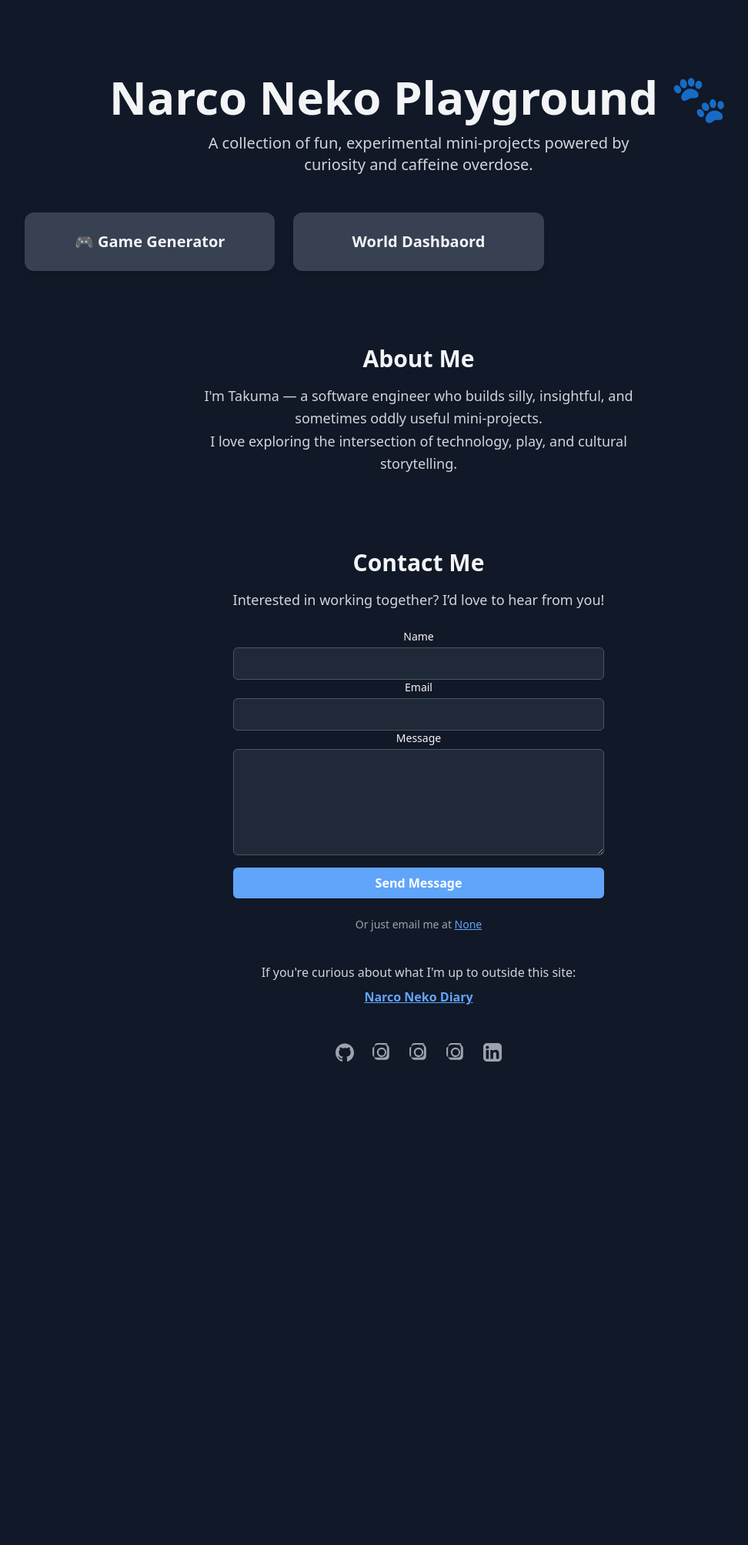
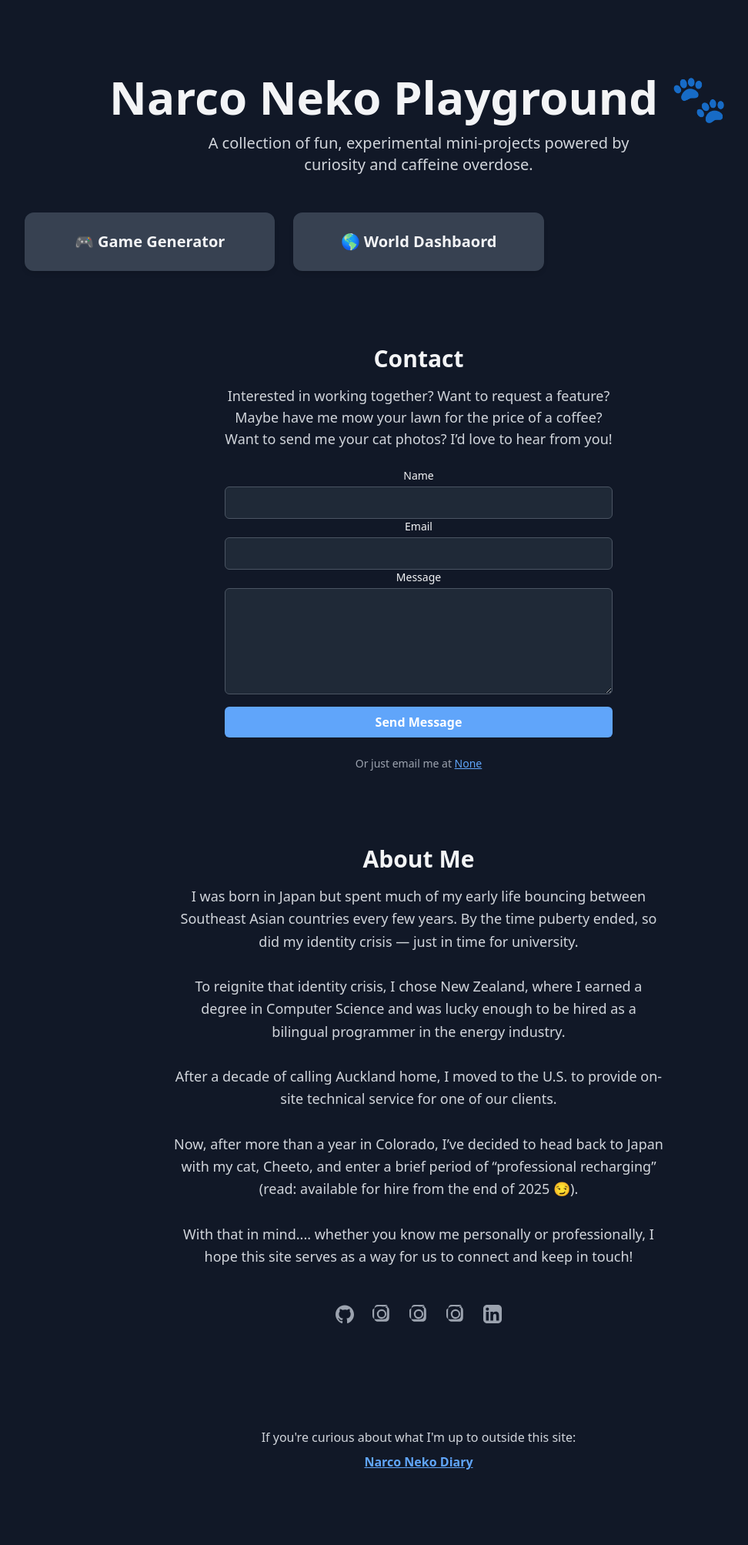
Before and after one commit to mambo-san/narco_neko_playground, a Flask app: page / in a window 1280 px wide. Shown: the whole page at 77% size, without its empty margins (96-1068 px from the left). Before the commit the page ends 1379 px from the top, so only its background shows below. Run offline with Flask 3, Linux system fonts and the light colour scheme; some libraries are stand-ins or nearby versions.

Commit message:
Updated bio

```diff
--- a/config.py
+++ b/config.py
@@ -19,5 +19,5 @@
 	#New project to be added here to display as card on the home page
 	MINI_PROJECTS = [
         {'name': '🎮 Game Generator', 'endpoint': 'game_generator.game_generator','description': 'Generate games with AI'},
-        {"name": " World Dashbaord", 'endpoint': 'world_dashboard.index','description': 'Something useful'},
+        {"name": "🌎 World Dashbaord", 'endpoint': 'world_dashboard.index','description': 'Something useful'},
     ]
--- a/templates/index.html
+++ b/templates/index.html
@@ -1,8 +1,9 @@
 <!DOCTYPE html>
 <html lang="en">
+
 <head>
   <meta charset="UTF-8" />
-  <meta name="viewport" content="width=device-width, initial-scale=1.0"/>
+  <meta name="viewport" content="width=device-width, initial-scale=1.0" />
   <title>Welcome | Narco Neko Playground</title>
   <script>
     if (!localStorage.getItem('theme') || localStorage.getItem('theme') === 'dark') {
@@ -18,7 +19,9 @@
 
 
 </head>
-<body class="transition-colors duration-1000 bg-slate-100 dark:bg-gray-900 min-h-screen text-gray-800 dark:text-gray-100">
+
+<body
+  class="transition-colors duration-1000 bg-slate-100 dark:bg-gray-900 min-h-screen text-gray-800 dark:text-gray-100">
 
   {% with messages = get_flashed_messages(with_categories=true) %}
   {% if messages %}
@@ -40,7 +43,8 @@
 
 
   <!-- Sidebar Menu -->
-  <div id="sidebar" class="fixed top-0 left-0 w-64 h-full bg-white dark:bg-gray-800 shadow-lg transform -translate-x-full transition-transform duration-1000 sm:hidden z-40">
+  <div id="sidebar"
+    class="fixed top-0 left-0 w-64 h-full bg-white dark:bg-gray-800 shadow-lg transform -translate-x-full transition-transform duration-1000 sm:hidden z-40">
     <div class="p-6">
       <button id="closeBtn" class="text-xl mb-4 dark:text-white">✕ Close</button>
       <nav class="flex flex-col space-y-4">
@@ -62,7 +66,8 @@
     </p>
 
     <!-- Projects -->
-    <div id="projects" class="grid grid-cols-1 sm:grid-cols-2 md:grid-cols-3 gap-6 w-full max-w-5xl animate-fade-in delay-2">
+    <div id="projects"
+      class="grid grid-cols-1 sm:grid-cols-2 md:grid-cols-3 gap-6 w-full max-w-5xl animate-fade-in delay-2">
       {% for project in projects %}
       <a href="{{ url_for(project.endpoint) }}"
         class="transition-colors duration-1000 bg-white dark:bg-gray-700 text-gray-800 dark:text-gray-100 p-6 rounded-xl shadow-md hover:shadow-xl transform hover:-translate-y-1 transition-all text-xl font-semibold text-center">
@@ -71,21 +76,15 @@
       {% endfor %}
     </div>
 
-    <!-- About Me -->
-    <section id="about" class="mt-24 max-w-2xl text-center px-4">
-      <h2 class="text-3xl font-bold mb-4">About Me</h2>
-      <p class="text-lg text-gray-700 dark:text-gray-300 leading-relaxed">
-        I'm Takuma — a software engineer who builds silly, insightful, and sometimes oddly useful mini-projects.<br>
-        I love exploring the intersection of technology, play, and cultural storytelling.
-      </p>
-    </section>
 
     <!-- Contact -->
     <section id="contact" class="mt-24 max-w-2xl text-center px-4">
-      <h2 class="text-3xl font-bold mb-4">Contact Me</h2>
+      <h2 class="text-3xl font-bold mb-4">Contact</h2>
 
       <p class="text-lg text-gray-700 dark:text-gray-300 mb-6">
-        Interested in working together? I’d love to hear from you!
+        Interested in working together? Want to request a feature? <br />
+        Maybe have me mow your lawn for the price of a coffee?<br />
+        Want to send me your cat photos? I’d love to hear from you!
       </p>
       <form action="/submit_contact" method="POST">
         <div>
@@ -111,57 +110,99 @@
 
       <p class="text-sm text-gray-500 dark:text-gray-400 mt-6">
         Or just email me at
-        <a href="mailto:takuma.sato.nz@gmail.com" class="text-blue-600 dark:text-blue-400 underline">{{my_email}}</a>
+        <a href="mailto:{{my_email}}" class="text-blue-600 dark:text-blue-400 underline">{{my_email}}</a>
+      </p>
+    </section>
+
+    <!-- About Me -->
+    <section id="about" class="mt-24 max-w-2xl text-center px-4">
+      <h2 class="text-3xl font-bold mb-4">About Me</h2>
+      <p class="text-lg text-gray-700 dark:text-gray-300 leading-relaxed">
+        I was born in Japan but spent much of my early life bouncing between Southeast Asian countries every few years.
+        By the time puberty ended, so did my identity crisis — just in time for university.
+        <br /><br />
+        To reignite that identity crisis, I chose New Zealand, where I earned a degree in Computer Science and was lucky enough
+        to be hired as a bilingual programmer in the energy industry.
+        <br /><br />
+        After a decade of calling Auckland home, I moved to the U.S. to provide on-site technical service for one of our
+        clients.
+        <br /><br />
+        Now, after more than a year in Colorado, I’ve decided to head back to Japan with my cat, Cheeto, and enter a brief
+        period of “professional recharging” (read: available for hire from the end of 2025 😏).
+        <br /><br />
+        With that in mind.... whether you know me personally or professionally, I hope this site serves as a way for us to connect and keep in touch!
+        <br />
+
       </p>
 
-      <div class="mt-10 text-gray-700 dark:text-gray-300">
-        <p class="text-base">
-          If you're curious about what I'm up to outside this site:
-        </p>
-        <a href="https://mambo-san.github.io/" target="_blank" class="text-blue-600 dark:text-blue-400 font-semibold underline block mt-2">
-          Narco Neko Diary
-        </a>
-      </div>
     </section>
+
+
     <div class="mt-12 flex justify-center space-x-6">
       <!-- GitHub -->
       <a href="https://github.com/mambo-san" target="_blank" rel="noopener noreferrer" title="GitHub">
-    <svg class="w-6 h-6 fill-current text-gray-400 hover:text-white transition" xmlns="http://www.w3.org/2000/svg" viewBox="0 0 24 24">
-      <path d="M12 .5C5.37.5 0 5.87 0 12.5c0 5.29 3.438 9.78 8.205 11.385.6.111.82-.26.82-.577v-2.234c-3.338.726-4.033-1.416-4.033-1.416-.546-1.387-1.333-1.757-1.333-1.757-1.09-.745.083-.729.083-.729 1.204.084 1.837 1.237 1.837 1.237 1.07 1.834 2.809 1.304 3.495.996.108-.775.419-1.304.762-1.603-2.665-.3-5.467-1.332-5.467-5.93 0-1.31.468-2.38 1.236-3.22-.123-.303-.536-1.524.117-3.176 0 0 1.008-.322 3.3 1.23a11.495 11.495 0 0 1 3-.404c1.02.005 2.045.138 3 .404 2.29-1.552 3.297-1.23 3.297-1.23.655 1.652.242 2.873.12 3.176.77.84 1.233 1.91 1.233 3.22 0 4.61-2.807 5.628-5.48 5.922.43.37.823 1.102.823 2.222v3.293c0 .32.217.694.825.576C20.565 22.276 24 17.788 24 12.5 24 5.87 18.63.5 12 .5z"/>
+        <svg class="w-6 h-6 fill-current text-gray-400 hover:text-white transition" xmlns="http://www.w3.org/2000/svg"
+          viewBox="0 0 24 24">
+          <path
+            d="M12 .5C5.37.5 0 5.87 0 12.5c0 5.29 3.438 9.78 8.205 11.385.6.111.82-.26.82-.577v-2.234c-3.338.726-4.033-1.416-4.033-1.416-.546-1.387-1.333-1.757-1.333-1.757-1.09-.745.083-.729.083-.729 1.204.084 1.837 1.237 1.837 1.237 1.07 1.834 2.809 1.304 3.495.996.108-.775.419-1.304.762-1.603-2.665-.3-5.467-1.332-5.467-5.93 0-1.31.468-2.38 1.236-3.22-.123-.303-.536-1.524.117-3.176 0 0 1.008-.322 3.3 1.23a11.495 11.495 0 0 1 3-.404c1.02.005 2.045.138 3 .404 2.29-1.552 3.297-1.23 3.297-1.23.655 1.652.242 2.873.12 3.176.77.84 1.233 1.91 1.233 3.22 0 4.61-2.807 5.628-5.48 5.922.43.37.823 1.102.823 2.222v3.293c0 .32.217.694.825.576C20.565 22.276 24 17.788 24 12.5 24 5.87 18.63.5 12 .5z" />
         </svg>
       </a>
 
       <!-- Instagram -->
       <a href="https://www.instagram.com/tkm.photo.diary/" target="_blank" rel="noopener noreferrer" title="Instagram">
-    <svg class="w-6 h-6 fill-current text-gray-400 hover:text-pink-400 transition" xmlns="http://www.w3.org/2000/svg" viewBox="0 0 24 24">
-      <path d="M12 2.163c3.204 0 3.584.012 4.85.07 1.366.062 2.633.32 3.608 1.294.975.975 1.232 2.242 1.294 3.608.058 1.266.07 1.646.07 4.85s-.012 3.584-.07 4.85c-.062 1.366-.32 2.633-1.294 3.608-.975.975-2.242 1.232-3.608 1.294-1.266.058-1.646.07-4.85.07s-3.584-.012-4.85-.07c-1.366-.062-2.633-.32-3.608-1.294-.975-.975-1.232-2.242-1.294-3.608C2.175 15.747 2.163 15.367 2.163 12s.012-3.584.07-4.85c.062-1.366.32-2.633 1.294-3.608C4.502 2.483 5.769 2.226 7.135 2.164 8.401 2.106 8.781 2.094 12 2.094M12 0C8.741 0 8.332.015 7.052.072 5.771.13 4.725.347 3.828 1.243 2.93 2.14 2.713 3.186 2.655 4.467.015 5.747 0 6.156 0 9.415s.015 3.667.072 4.947c.058 1.281.275 2.327 1.173 3.224.897.897 1.943 1.115 3.224 1.173 1.28.057 1.689.072 4.948.072s3.667-.015 4.947-.072c1.281-.058 2.327-.275 3.224-1.173.897-.897 1.115-1.943 1.173-3.224.057-1.28.072-1.689.072-4.948s-.015-3.667-.072-4.947c-.058-1.281-.275-2.327-1.173-3.224C20.275.347 19.229.13 17.948.072 16.668.015 16.259 0 12 0zm0 5.838a6.163 6.163 0 1 0 0 12.325 6.163 6.163 0 0 0 0-12.325zm0 10.163a3.999 3.999 0 1 1 0-7.998 3.999 3.999 0 0 1 0 7.998zm6.406-11.845a1.44 1.44 0 1 1 0-2.88 1.44 1.44 0 0 1 0 2.88z"/>
+        <svg class="w-6 h-6 fill-current text-gray-400 hover:text-pink-400 transition"
+          xmlns="http://www.w3.org/2000/svg" viewBox="0 0 24 24">
+          <path
+            d="M12 2.163c3.204 0 3.584.012 4.85.07 1.366.062 2.633.32 3.608 1.294.975.975 1.232 2.242 1.294 3.608.058 1.266.07 1.646.07 4.85s-.012 3.584-.07 4.85c-.062 1.366-.32 2.633-1.294 3.608-.975.975-2.242 1.232-3.608 1.294-1.266.058-1.646.07-4.85.07s-3.584-.012-4.85-.07c-1.366-.062-2.633-.32-3.608-1.294-.975-.975-1.232-2.242-1.294-3.608C2.175 15.747 2.163 15.367 2.163 12s.012-3.584.07-4.85c.062-1.366.32-2.633 1.294-3.608C4.502 2.483 5.769 2.226 7.135 2.164 8.401 2.106 8.781 2.094 12 2.094M12 0C8.741 0 8.332.015 7.052.072 5.771.13 4.725.347 3.828 1.243 2.93 2.14 2.713 3.186 2.655 4.467.015 5.747 0 6.156 0 9.415s.015 3.667.072 4.947c.058 1.281.275 2.327 1.173 3.224.897.897 1.943 1.115 3.224 1.173 1.28.057 1.689.072 4.948.072s3.667-.015 4.947-.072c1.281-.058 2.327-.275 3.224-1.173.897-.897 1.115-1.943 1.173-3.224.057-1.28.072-1.689.072-4.948s-.015-3.667-.072-4.947c-.058-1.281-.275-2.327-1.173-3.224C20.275.347 19.229.13 17.948.072 16.668.015 16.259 0 12 0zm0 5.838a6.163 6.163 0 1 0 0 12.325 6.163 6.163 0 0 0 0-12.325zm0 10.163a3.999 3.999 0 1 1 0-7.998 3.999 3.999 0 0 1 0 7.998zm6.406-11.845a1.44 1.44 0 1 1 0-2.88 1.44 1.44 0 0 1 0 2.88z" />
         </svg>
       </a>
       <a href="https://www.instagram.com/mambo.jp.vn.nz//" target="_blank" rel="noopener noreferrer" title="Instagram">
-    <svg class="w-6 h-6 fill-current text-gray-400 hover:text-pink-400 transition" xmlns="http://www.w3.org/2000/svg" viewBox="0 0 24 24">
-      <path d="M12 2.163c3.204 0 3.584.012 4.85.07 1.366.062 2.633.32 3.608 1.294.975.975 1.232 2.242 1.294 3.608.058 1.266.07 1.646.07 4.85s-.012 3.584-.07 4.85c-.062 1.366-.32 2.633-1.294 3.608-.975.975-2.242 1.232-3.608 1.294-1.266.058-1.646.07-4.85.07s-3.584-.012-4.85-.07c-1.366-.062-2.633-.32-3.608-1.294-.975-.975-1.232-2.242-1.294-3.608C2.175 15.747 2.163 15.367 2.163 12s.012-3.584.07-4.85c.062-1.366.32-2.633 1.294-3.608C4.502 2.483 5.769 2.226 7.135 2.164 8.401 2.106 8.781 2.094 12 2.094M12 0C8.741 0 8.332.015 7.052.072 5.771.13 4.725.347 3.828 1.243 2.93 2.14 2.713 3.186 2.655 4.467.015 5.747 0 6.156 0 9.415s.015 3.667.072 4.947c.058 1.281.275 2.327 1.173 3.224.897.897 1.943 1.115 3.224 1.173 1.28.057 1.689.072 4.948.072s3.667-.015 4.947-.072c1.281-.058 2.327-.275 3.224-1.173.897-.897 1.115-1.943 1.173-3.224.057-1.28.072-1.689.072-4.948s-.015-3.667-.072-4.947c-.058-1.281-.275-2.327-1.173-3.224C20.275.347 19.229.13 17.948.072 16.668.015 16.259 0 12 0zm0 5.838a6.163 6.163 0 1 0 0 12.325 6.163 6.163 0 0 0 0-12.325zm0 10.163a3.999 3.999 0 1 1 0-7.998 3.999 3.999 0 0 1 0 7.998zm6.406-11.845a1.44 1.44 0 1 1 0-2.88 1.44 1.44 0 0 1 0 2.88z"/>
+        <svg class="w-6 h-6 fill-current text-gray-400 hover:text-pink-400 transition"
+          xmlns="http://www.w3.org/2000/svg" viewBox="0 0 24 24">
+          <path
+            d="M12 2.163c3.204 0 3.584.012 4.85.07 1.366.062 2.633.32 3.608 1.294.975.975 1.232 2.242 1.294 3.608.058 1.266.07 1.646.07 4.85s-.012 3.584-.07 4.85c-.062 1.366-.32 2.633-1.294 3.608-.975.975-2.242 1.232-3.608 1.294-1.266.058-1.646.07-4.85.07s-3.584-.012-4.85-.07c-1.366-.062-2.633-.32-3.608-1.294-.975-.975-1.232-2.242-1.294-3.608C2.175 15.747 2.163 15.367 2.163 12s.012-3.584.07-4.85c.062-1.366.32-2.633 1.294-3.608C4.502 2.483 5.769 2.226 7.135 2.164 8.401 2.106 8.781 2.094 12 2.094M12 0C8.741 0 8.332.015 7.052.072 5.771.13 4.725.347 3.828 1.243 2.93 2.14 2.713 3.186 2.655 4.467.015 5.747 0 6.156 0 9.415s.015 3.667.072 4.947c.058 1.281.275 2.327 1.173 3.224.897.897 1.943 1.115 3.224 1.173 1.28.057 1.689.072 4.948.072s3.667-.015 4.947-.072c1.281-.058 2.327-.275 3.224-1.173.897-.897 1.115-1.943 1.173-3.224.057-1.28.072-1.689.072-4.948s-.015-3.667-.072-4.947c-.058-1.281-.275-2.327-1.173-3.224C20.275.347 19.229.13 17.948.072 16.668.015 16.259 0 12 0zm0 5.838a6.163 6.163 0 1 0 0 12.325 6.163 6.163 0 0 0 0-12.325zm0 10.163a3.999 3.999 0 1 1 0-7.998 3.999 3.999 0 0 1 0 7.998zm6.406-11.845a1.44 1.44 0 1 1 0-2.88 1.44 1.44 0 0 1 0 2.88z" />
         </svg>
       </a>
-  <a href="https://www.instagram.com/baked_japanese_baker/" target="_blank" rel="noopener noreferrer" title="Instagram">
-    <svg class="w-6 h-6 fill-current text-gray-400 hover:text-pink-400 transition" xmlns="http://www.w3.org/2000/svg" viewBox="0 0 24 24">
-      <path d="M12 2.163c3.204 0 3.584.012 4.85.07 1.366.062 2.633.32 3.608 1.294.975.975 1.232 2.242 1.294 3.608.058 1.266.07 1.646.07 4.85s-.012 3.584-.07 4.85c-.062 1.366-.32 2.633-1.294 3.608-.975.975-2.242 1.232-3.608 1.294-1.266.058-1.646.07-4.85.07s-3.584-.012-4.85-.07c-1.366-.062-2.633-.32-3.608-1.294-.975-.975-1.232-2.242-1.294-3.608C2.175 15.747 2.163 15.367 2.163 12s.012-3.584.07-4.85c.062-1.366.32-2.633 1.294-3.608C4.502 2.483 5.769 2.226 7.135 2.164 8.401 2.106 8.781 2.094 12 2.094M12 0C8.741 0 8.332.015 7.052.072 5.771.13 4.725.347 3.828 1.243 2.93 2.14 2.713 3.186 2.655 4.467.015 5.747 0 6.156 0 9.415s.015 3.667.072 4.947c.058 1.281.275 2.327 1.173 3.224.897.897 1.943 1.115 3.224 1.173 1.28.057 1.689.072 4.948.072s3.667-.015 4.947-.072c1.281-.058 2.327-.275 3.224-1.173.897-.897 1.115-1.943 1.173-3.224.057-1.28.072-1.689.072-4.948s-.015-3.667-.072-4.947c-.058-1.281-.275-2.327-1.173-3.224C20.275.347 19.229.13 17.948.072 16.668.015 16.259 0 12 0zm0 5.838a6.163 6.163 0 1 0 0 12.325 6.163 6.163 0 0 0 0-12.325zm0 10.163a3.999 3.999 0 1 1 0-7.998 3.999 3.999 0 0 1 0 7.998zm6.406-11.845a1.44 1.44 0 1 1 0-2.88 1.44 1.44 0 0 1 0 2.88z"/>
+      <a href="https://www.instagram.com/baked_japanese_baker/" target="_blank" rel="noopener noreferrer"
+        title="Instagram">
+        <svg class="w-6 h-6 fill-current text-gray-400 hover:text-pink-400 transition"
+          xmlns="http://www.w3.org/2000/svg" viewBox="0 0 24 24">
+          <path
+            d="M12 2.163c3.204 0 3.584.012 4.85.07 1.366.062 2.633.32 3.608 1.294.975.975 1.232 2.242 1.294 3.608.058 1.266.07 1.646.07 4.85s-.012 3.584-.07 4.85c-.062 1.366-.32 2.633-1.294 3.608-.975.975-2.242 1.232-3.608 1.294-1.266.058-1.646.07-4.85.07s-3.584-.012-4.85-.07c-1.366-.062-2.633-.32-3.608-1.294-.975-.975-1.232-2.242-1.294-3.608C2.175 15.747 2.163 15.367 2.163 12s.012-3.584.07-4.85c.062-1.366.32-2.633 1.294-3.608C4.502 2.483 5.769 2.226 7.135 2.164 8.401 2.106 8.781 2.094 12 2.094M12 0C8.741 0 8.332.015 7.052.072 5.771.13 4.725.347 3.828 1.243 2.93 2.14 2.713 3.186 2.655 4.467.015 5.747 0 6.156 0 9.415s.015 3.667.072 4.947c.058 1.281.275 2.327 1.173 3.224.897.897 1.943 1.115 3.224 1.173 1.28.057 1.689.072 4.948.072s3.667-.015 4.947-.072c1.281-.058 2.327-.275 3.224-1.173.897-.897 1.115-1.943 1.173-3.224.057-1.28.072-1.689.072-4.948s-.015-3.667-.072-4.947c-.058-1.281-.275-2.327-1.173-3.224C20.275.347 19.229.13 17.948.072 16.668.015 16.259 0 12 0zm0 5.838a6.163 6.163 0 1 0 0 12.325 6.163 6.163 0 0 0 0-12.325zm0 10.163a3.999 3.999 0 1 1 0-7.998 3.999 3.999 0 0 1 0 7.998zm6.406-11.845a1.44 1.44 0 1 1 0-2.88 1.44 1.44 0 0 1 0 2.88z" />
         </svg>
       </a>
       <!-- LinkedIn -->
-  <a href="https://www.linkedin.com/in/takuma-sato-385775221" target="_blank" rel="noopener noreferrer" title="LinkedIn">
-    <svg class="w-6 h-6 fill-current text-gray-400 hover:text-blue-400 transition" xmlns="http://www.w3.org/2000/svg" viewBox="0 0 24 24">
+      <a href="https://www.linkedin.com/in/takuma-sato-385775221" target="_blank" rel="noopener noreferrer"
+        title="LinkedIn">
+        <svg class="w-6 h-6 fill-current text-gray-400 hover:text-blue-400 transition"
+          xmlns="http://www.w3.org/2000/svg" viewBox="0 0 24 24">
           <path d="M19 0h-14C2.24 0 0 2.24 0 5v14c0 2.76 2.24 5 5 5h14c2.76
       0 5-2.24 5-5V5c0-2.76-2.24-5-5-5zM7.12 20.45H3.56V9h3.56v11.45zM5.34
       7.5c-1.13 0-2.06-.93-2.06-2.06 0-1.14.92-2.06 2.06-2.06 1.14
       0 2.06.92 2.06 2.06 0 1.13-.92 2.06-2.06 2.06zM20.45
       20.45h-3.56v-5.6c0-1.33-.03-3.04-1.85-3.04-1.86 0-2.15
       1.45-2.15 2.95v5.7h-3.56V9h3.42v1.56h.05c.48-.9 1.64-1.85
-      3.37-1.85 3.6 0 4.26 2.37 4.26 5.45v6.29z"/>
+      3.37-1.85 3.6 0 4.26 2.37 4.26 5.45v6.29z" />
         </svg>
       </a>
+
+    </div>
+    <!-- Link to Narco Neko Diary -->
+    <section id="diary-link" class="mt-24 max-w-2xl text-center px-4">
+      <div class="mt-10 text-gray-700 dark:text-gray-300">
+        <p class="text-base">
+          If you're curious about what I'm up to outside this site:
+        </p>
+        <a href="https://mambo-san.github.io/" target="_blank"
+          class="text-blue-600 dark:text-blue-400 font-semibold underline block mt-2">
+          Narco Neko Diary
+        </a>
+      </div>
+    </section>
   </div>
 
-  </div>
+
+
 
   <!-- Card layout-->
   <style>
@@ -189,15 +230,29 @@
   <!-- Fade-In Animation Styles -->
   <style>
     @keyframes fadeInUp {
-      from { opacity: 0; transform: translateY(20px); }
-      to { opacity: 1; transform: translateY(0); }
+      from {
+        opacity: 0;
+        transform: translateY(20px);
       }
+
+      to {
+        opacity: 1;
+        transform: translateY(0);
+      }
+    }
+
     .animate-fade-in {
       opacity: 0;
       animation: fadeInUp 0.8s ease-out forwards;
     }
-    .delay-1 { animation-delay: 0.3s; }
-    .delay-2 { animation-delay: 0.6s; }
+
+    .delay-1 {
+      animation-delay: 0.3s;
+    }
+
+    .delay-2 {
+      animation-delay: 0.6s;
+    }
   </style>
 
   <!-- Sidebar Script -->
@@ -211,4 +266,5 @@
 
 
 </body>
+
 </html>
```
Lines whose indentation alone changed are shown as unchanged.
